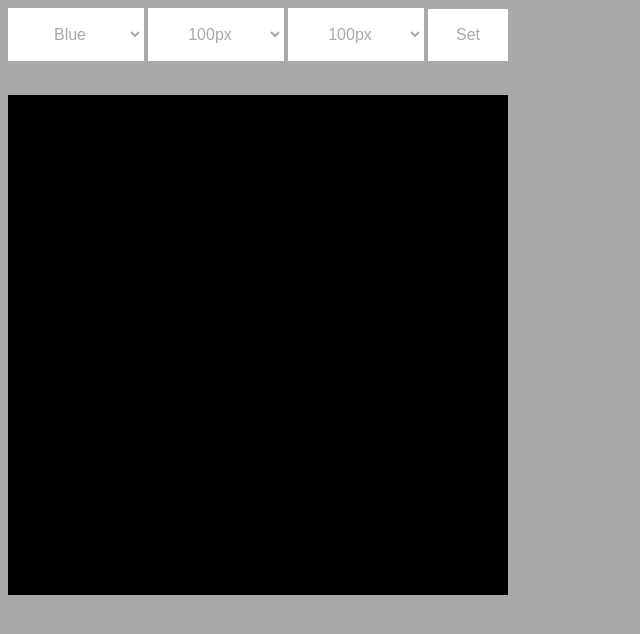
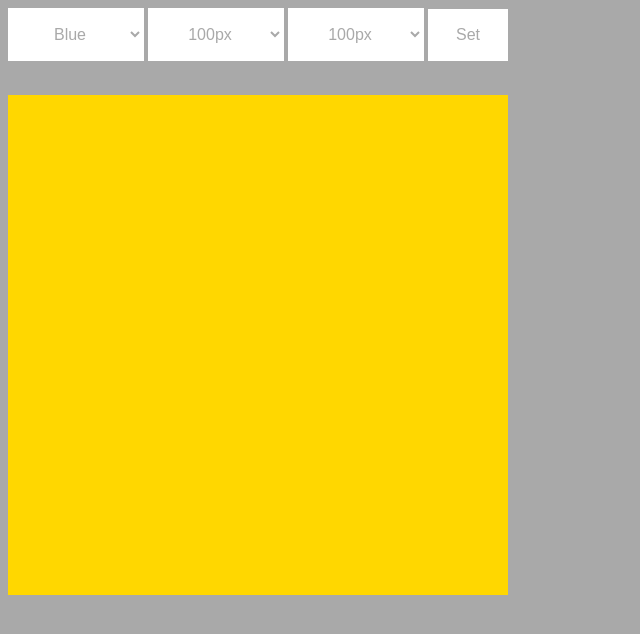
Before and after one commit to DesmondKwao/Javascript-Essentials, a plain HTML site: page index.html in a window 1280 px wide. Shown: the whole page, without its empty margins (0-640 px from the left). Drawn offline with Linux system fonts and the light colour scheme.

Commit message:
Update index.html

```diff
--- a/index.html
+++ b/index.html
@@ -26,7 +26,8 @@
    </select>
    <button class= "button" id="set">Set</button> <!--buttom to set the selected color and size-->
    <br><br/> <!--break the line to the next line-->
-  <div id="main" style="width:500px;height:500px;background:black"></div>
+    <!--setting the default size and color of the box-->
+  <div id="main" style="width:500px;height:500px;background:gold"></div>
 
    <script src="app.js"></script>
      </body>
```
